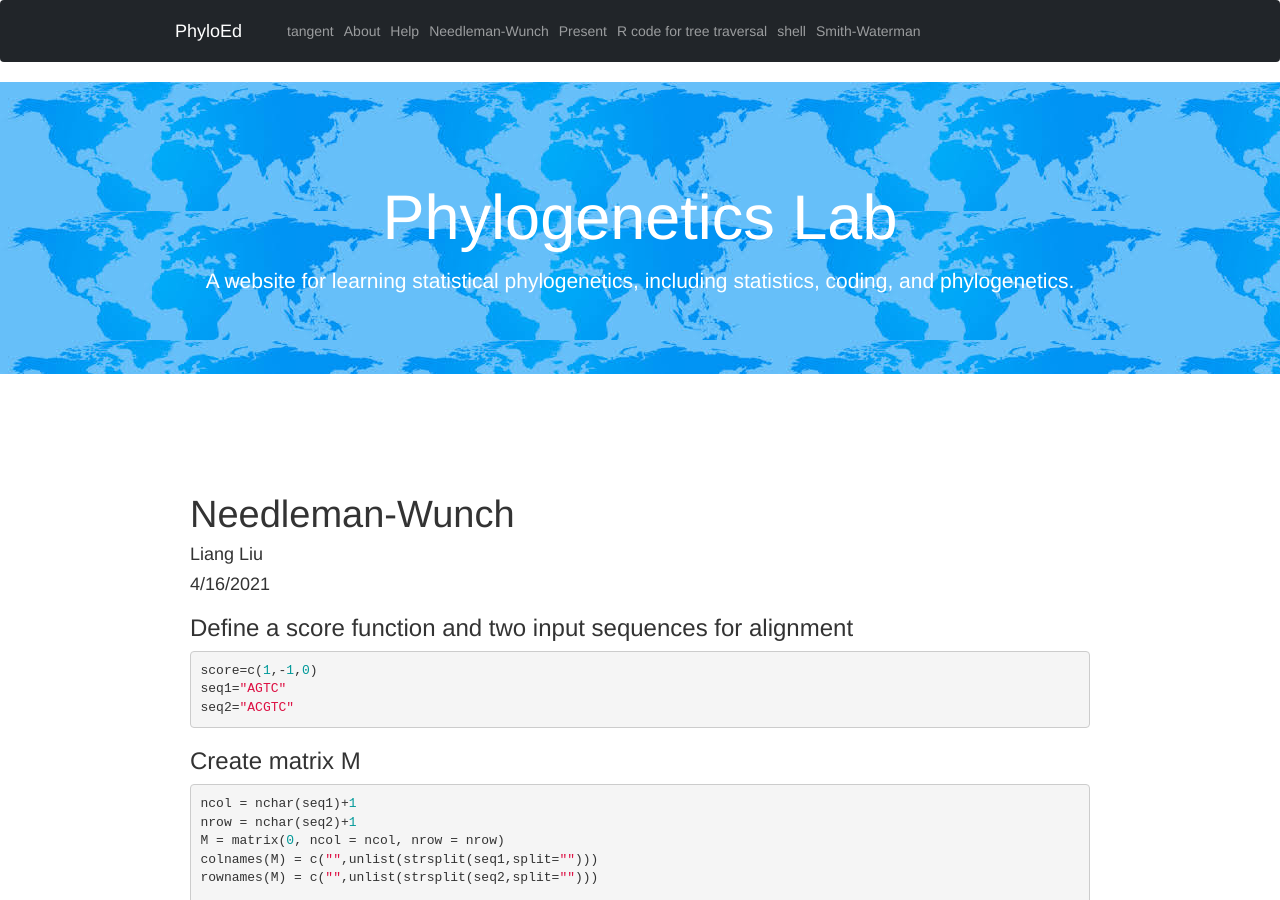
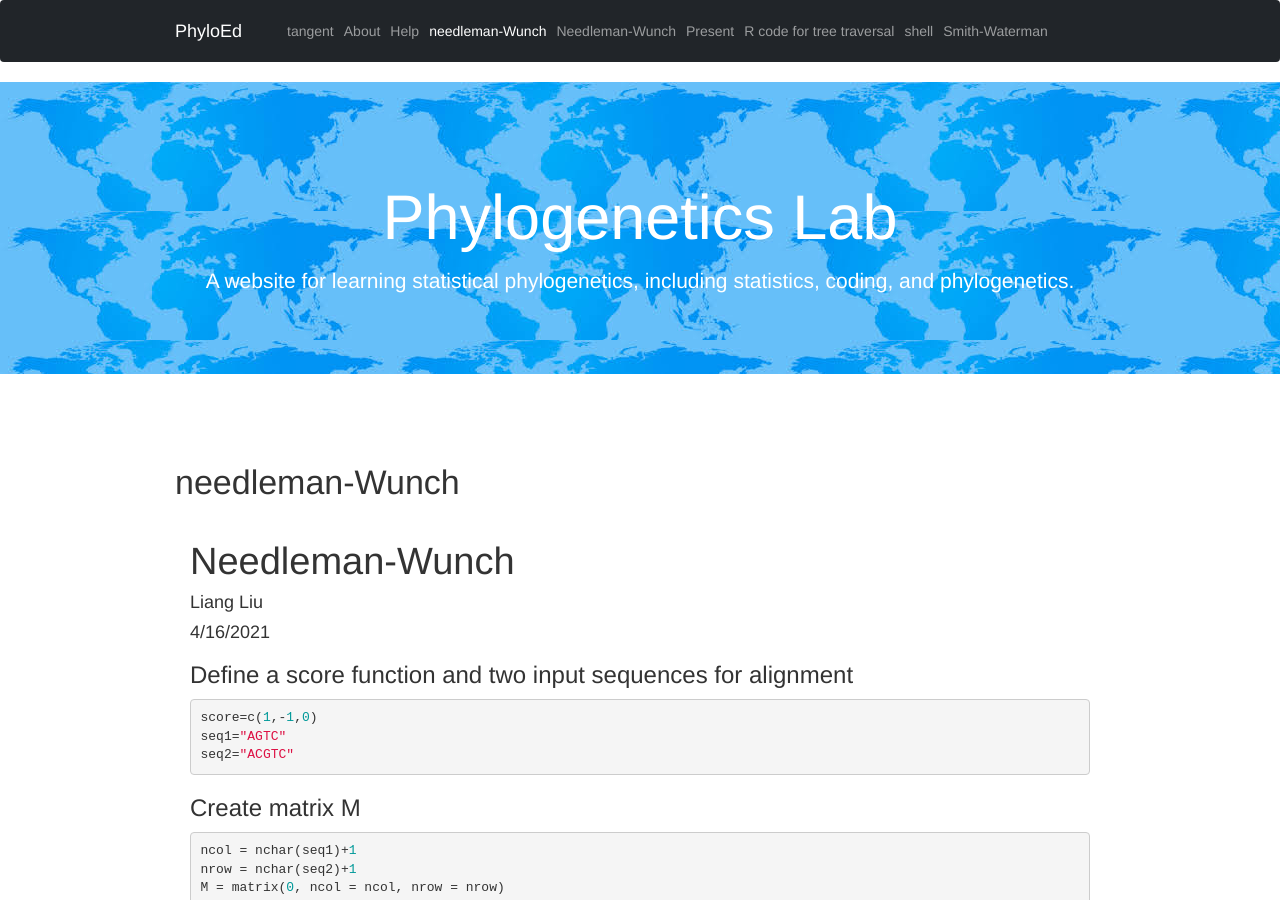
Before and after one commit to lliu1871/PhyEd, a Jekyll site: the page built from pages/needleman.html, in a window 1280 px wide and 900 px high. Built offline with Jekyll 4.4.1, drawn with Linux system fonts in a browser that asks for light colours.

Commit message:
Update needleman.html

```diff
--- a/pages/needleman.html
+++ b/pages/needleman.html
@@ -1,13 +1,11 @@
 ---
 layout: page
 permalink: /code/needleman
+title: needleman-Wunch
 ---
 
-<!DOCTYPE html>
 
 <html>
-
-<head>
 
 <meta charset="utf-8" />
 <meta name="generator" content="pandoc" />
@@ -339,8 +337,6 @@ pre code {
 
 
 
-</head>
-
 <body>
 
 
```
